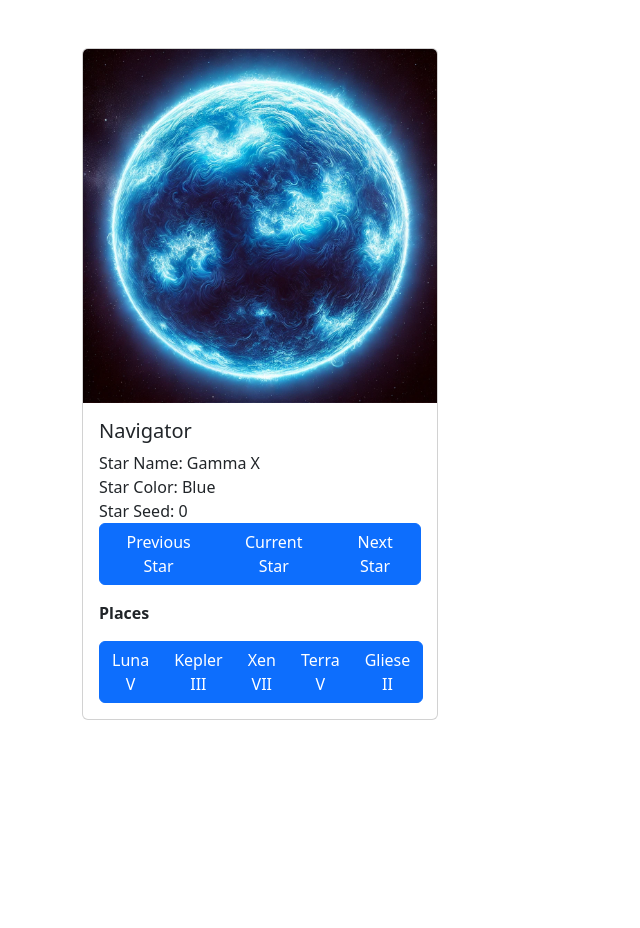
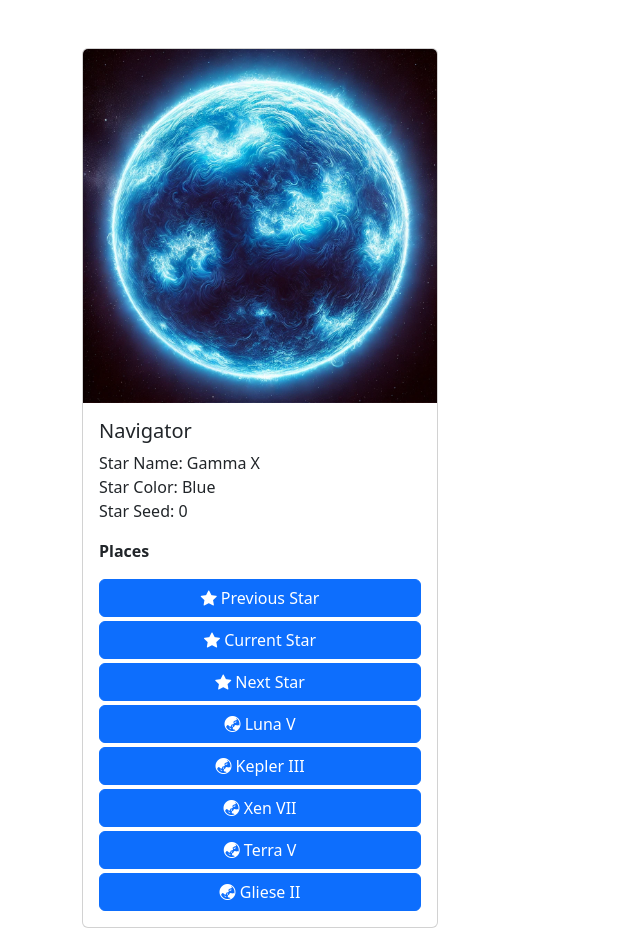
Before and after one commit to zachdyer/galaxysim, a plain HTML site: page index.html in a window 1280 px wide. Shown: the whole page, without its empty margins (0-640 px from the left). Before the commit the page ends 800 px from the top, so only its background shows below. Drawn offline with nearby package versions, Linux system fonts and the light colour scheme.

Commit message:
cosolidated the nav controls and added icons

```diff
--- a/index.html
+++ b/index.html
@@ -6,6 +6,7 @@
   <title>Planet Card</title>
   <!-- Bootstrap CSS -->
   <link href="https://cdn.jsdelivr.net/npm/bootstrap@5.3.0-alpha1/dist/css/bootstrap.min.css" rel="stylesheet">
+  <link rel="stylesheet" href="https://cdn.jsdelivr.net/npm/bootstrap-icons@1.11.3/font/bootstrap-icons.min.css">
 </head>
 <body>
 
@@ -18,13 +19,8 @@
         <div class="card-body">
           <h5 class="card-title">Navigator</h5>
           <div id="card-data"></div>
-          <div class="star-buttons btn-group">
-            <button id="previous-star" type="button" class="btn btn-primary">Previous Star</button>
-            <button id="current-star" type="button" class="btn btn-primary">Current Star</button>
-            <button id="next-star" type="button" class="btn btn-primary">Next Star</button>
-          </div>
           <p class="card-text mt-3"><strong>Places</strong></p>
-          <div class="navigator-controls btn-group"></div>  <!-- Buttons for each planet -->
+          <div class="navigator-controls d-grid gap-1"></div>  <!-- Buttons for each planet -->
         </div>
       </div>
     </div>
--- a/js/galaxysim.js
+++ b/js/galaxysim.js
@@ -167,12 +167,17 @@ function updateStar(seed) {
     // Update planet list
     // Loop through each planet and add a button for it
     document.querySelector(".navigator-controls").innerHTML = ""
+    prevStarBtn()
+    currentStarBtn()
+    nextStarBtn()
     starData.planets.forEach(planet => {
         const button = document.createElement("button");
         button.classList.add("btn", "btn-primary");  // Bootstrap button styling
-        button.textContent = planet.name;
+        button.innerHTML = `<i class="bi bi-globe-asia-australia"></i> ${planet.name}`;
         button.onclick = () => {
-            document.querySelector(".card-data").innerHTML = ""
+            document.getElementById("card-data").innerHTML = ""
+            document.querySelector(".navigator-controls").innerHTML = ""
+            currentStarBtn()
             // Placeholder action for now
             // Update the page with star data
             document.getElementById("navigator-image").src = planet.image;
@@ -180,28 +185,42 @@ function updateStar(seed) {
             addCardData(`Planet Type: ${planet.type}`)
             addCardData(`Planet Atmosphere: ${planet.atmosphere}`)
         };
-        document.querySelector(".navigator-controls").appendChild(button);
+        document.querySelector(".navigator-controls").appendChild(button)
     });
+}
+
+function currentStarBtn() {
+    const currentStar = document.createElement("div")
+    currentStar.classList.add("btn", "btn-primary")
+    currentStar.innerHTML = `<i class="bi bi-star-fill"></i> Current Star`
+    currentStar.onclick = () => {
+        updateStar(currentSeed)
+    }
+    document.querySelector(".navigator-controls").appendChild(currentStar)
+}
+function prevStarBtn(){
+    const prevStar = document.createElement("button")
+    prevStar.classList.add("btn", "btn-primary")
+    prevStar.innerHTML = `<i class="bi bi-star-fill"></i> Previous Star`
+    prevStar.onclick = () => {
+        if (currentSeed > 0) {  // Only subtract if currentSeed is greater than 0
+            currentSeed -= 1;
+            updateStar(currentSeed);
+        }
+    }
+    document.querySelector(".navigator-controls").appendChild(prevStar)
+}
+function nextStarBtn() {
+    const nextStar = document.createElement("div")
+    nextStar.classList.add("btn", "btn-primary")
+    nextStar.innerHTML = `<i class="bi bi-star-fill"></i> Next Star`
+    nextStar.onclick = () => {
+        currentSeed += 1;
+        updateStar(currentSeed);
+    }
+    document.querySelector(".navigator-controls").appendChild(nextStar)
 }
 
 let currentSeed = 0;  // Initial seed
 
-// Event listeners for navigation buttons
-document.getElementById("previous-star").addEventListener("click", () => {
-    if (currentSeed > 0) {  // Only subtract if currentSeed is greater than 0
-        currentSeed -= 1;
-        updateStar(currentSeed);
-    }
-});
-
-
-document.getElementById("current-star").addEventListener("click", () => {
-    updateStar(currentSeed);
-});
-
-document.getElementById("next-star").addEventListener("click", () => {
-    currentSeed += 1;
-    updateStar(currentSeed);
-});
-
 updateStar(currentSeed);
```
